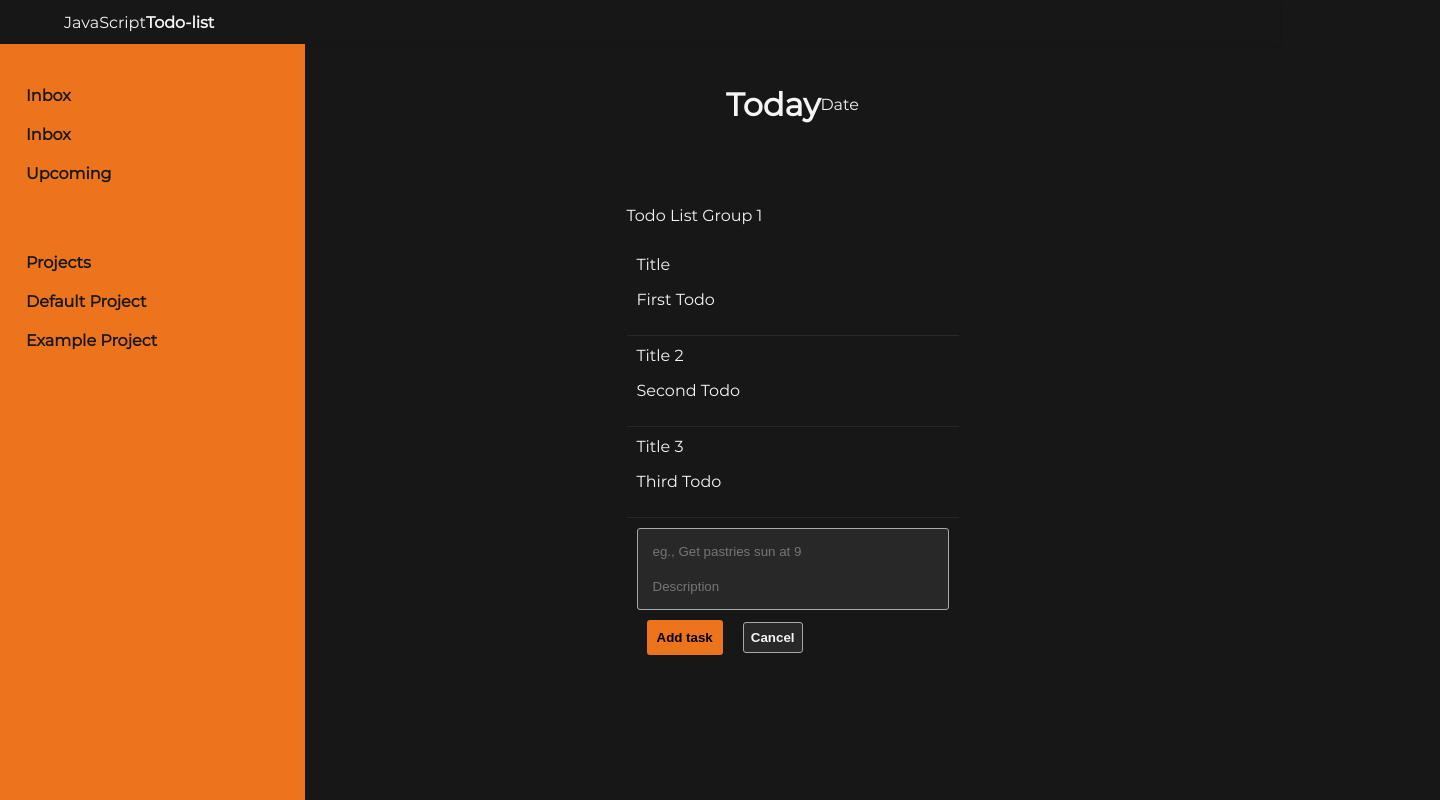
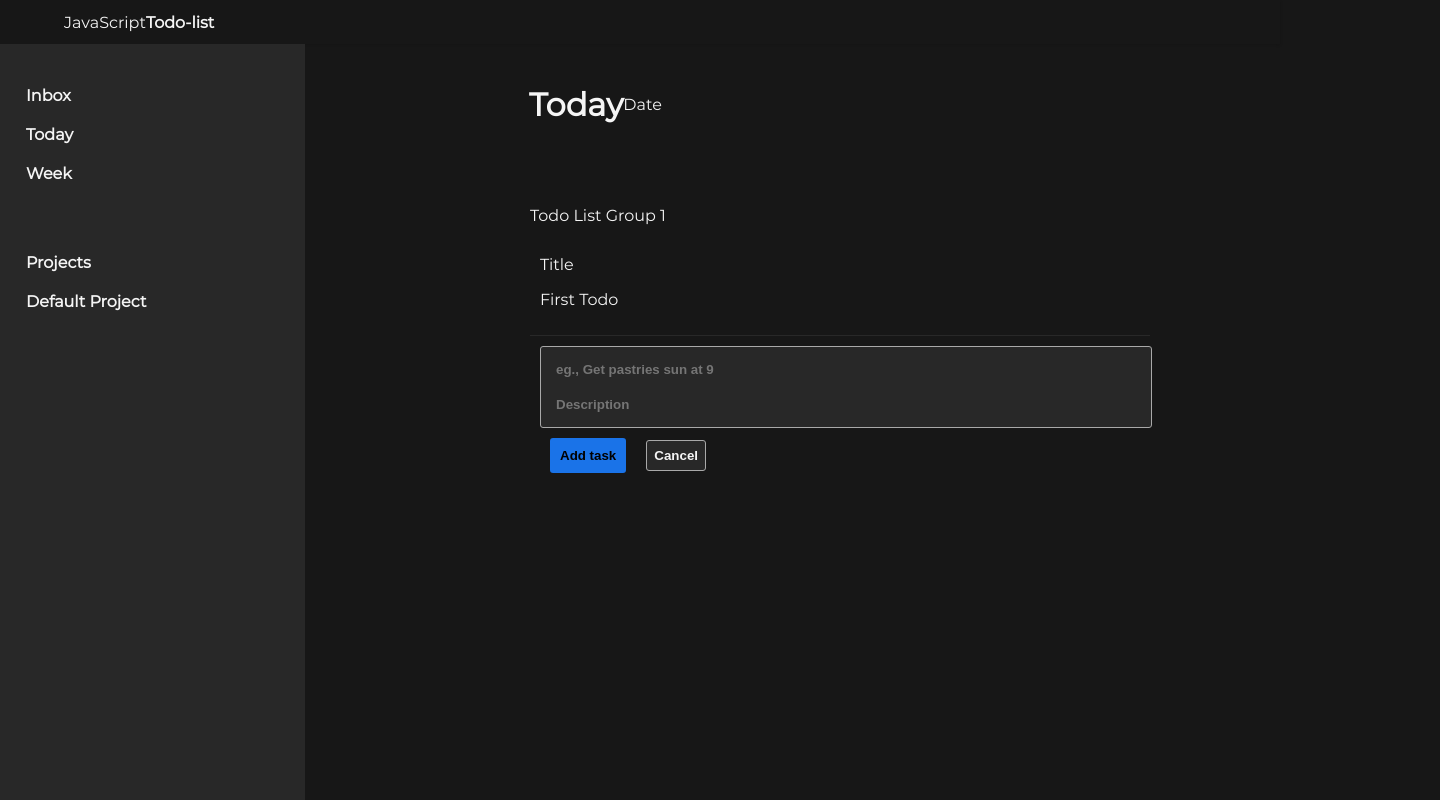
Before and after one commit to Mikadev1996/js-todo-list, a website built with webpack: page dist/index.html in a window 1280 px wide. Both pictures are taken after a click on the button "+ Add Todo". Shown: the whole page, 1440 px wide, since content can reach past the window. Built offline with nearby package versions, Linux system fonts and the light colour scheme.

Commit message:
+ add todo function

```diff
--- a/src/create-todo.js
+++ b/src/create-todo.js
@@ -1,94 +1,33 @@
-import {createElement} from "./index";
+import {refreshTodos} from "./mainPage";
 
-class Todo {
-    constructor(title, description, date, project) {
-        this.title = title;
-        this.description = description;
-        this.date = date;
-        this.project = project;
-    }
+const todoFactory = (id, project, title, description, date)  => {
+    return {id, project, title, description, date}
+};
 
-    get title() {
-        return this._title;
-    }
 
-    set title(value) {
-        if (value.length === 0) {
-            console.log("Please insert title");
-        }
-        this._title = value;
-    }
-}
 
 let todos = [
     {
-      id: 1,
-      title: "Title",
-      description: "First Todo",
-      date: "Date DD/MM/YYYY",
-      project: "Project",
+        id: 0,
+        project: "Default",
+        title: "Title",
+        description: "First Todo",
+        date: "Date DD/MM/YYYY",
     },
 ];
 
 
-function test() {
-    let addTodo = document.querySelectorAll(".add-todo");
-    addTodo.forEach((btn) => {
-        btn.onclick = handleAddTodo;
+function confirmAddTodo(project) {
+    const titleText = document.getElementById("default-title").value;
+    const descText = document.getElementById("default-desc").value;
+    const newTodo = todoFactory(todos.length ,project, titleText, descText, "Date");
 
-    })
+    if (titleText.length === 0) {
+        window.alert("Please insert a title");
+    } else {
+        todos.push(newTodo);
+        refreshTodos();
+    }
 }
 
-function handleAddTodo(input) {
-    console.log("Add todo clicked +", input.target);
-    updateAddTodoUI();
-}
-
-
-function updateAddTodoUI() {
-    const newTodoListItem= document.getElementById("new-todo-list-item");
-
-    function newTodo() {
-        const newTodoDiv = createElement("div", null, ["new-todo"]);
-        const inputSection = createElement("div", null, ["input-section"]);
-
-        const titleSpan = createElement("span");
-        const title = createElement("input", null, ["inputs", "input-title"]);
-        title.type = "text";
-        title.placeholder = "eg., Get pastries sun at 9"
-        titleSpan.append(title);
-
-        const descSpan = createElement("span");
-        const desc = createElement("input", null, ["inputs", "input-title"]);
-        desc.type = "text";
-        desc.placeholder = "Description";
-        descSpan.append(desc);
-
-        inputSection.append(titleSpan, descSpan);
-
-        function options() {
-            const optionsDiv = createElement("div", null, ["options"]);
-            const confirmDiv = createElement("div");
-            const confirmBtn = createElement("button", null, ["option-btn", "confirm-add-todo"], "Add task");
-            confirmDiv.append(confirmBtn)
-
-            const cancelDiv = createElement("div");
-            const cancelBtn = createElement("button", null, ["option-btn", "cancel-add-todo"], "Cancel");
-            confirmDiv.append(cancelBtn)
-
-            optionsDiv.append(confirmDiv, cancelDiv);
-
-            return optionsDiv;
-        }
-
-        newTodoDiv.append(inputSection, options());
-
-        return newTodoDiv;
-    }
-
-    newTodoListItem.innerHTML = "";
-    newTodoListItem.append(newTodo());
-}
-
-
-export {test};
+export {confirmAddTodo, todos};
--- a/src/index.js
+++ b/src/index.js
@@ -1,7 +1,5 @@
 import './style.css'
 import {mainPage} from "./mainPage";
-import {test} from "./create-todo";
-
 
 function createElement(type, id, classes, text) {
     const element = document.createElement(type);
@@ -21,6 +19,4 @@ function createElement(type, id, classes, text) {
 
 document.body.appendChild(mainPage());
 
-test();
-
 export {createElement}
--- a/src/mainPage.js
+++ b/src/mainPage.js
@@ -1,4 +1,5 @@
 import {createElement} from "./index";
+import {todos, confirmAddTodo} from "./create-todo";
 
 let menuItems = [
     {
@@ -7,11 +8,11 @@ let menuItems = [
     },
     {
         id: 2,
-        menu: "Inbox",
+        menu: "Today",
     },
     {
       id: 3,
-      menu: "Upcoming",
+      menu: "Week",
     },
 ];
 
@@ -20,38 +21,28 @@ let projects = [
         id: 1,
         menu: "Default Project",
     },
-    {
-        id: 2,
-        menu: "Example Project",
-    }
 ]
 
-let exampleTodos = [
-    {
-        id: 1,
-        title: "Title",
-        description: "First Todo",
-        date: "Date DD/MM/YYYY",
-        project: "Project",
-    },
-    {
-        id: 2,
-        title: "Title 2",
-        description: "Second Todo",
-        date: "Date DD/MM/YYYY",
-        project: "Project",
-    },
-    {
-        id: 3,
-        title: "Title 3",
-        description: "Third Todo",
-        date: "Date DD/MM/YYYY",
-        project: "Project",
-    },
-];
+function refreshTodos() {
+    const todoUnorderedList = document.getElementById("default");
+    todoUnorderedList.innerHTML = "";
 
+    todos.forEach((todo) => {
+        let todoListItem = createElement("li", todo.id, ["todo", "todo-item"], todo.title);
+        let todoDescription = createElement("p", null, null, todo.description);
+        todoListItem.append(todoDescription);
+        todoUnorderedList.append(todoListItem);
+    })
 
+    const addTodoBtnListItem = createElement("li", "new-todo-list-item", ["todo", "todo-btn"]);
+    const addTodoBtn = createElement("button", null, ["add-todo"], "+ Add Todo");
+    addTodoBtnListItem.append(addTodoBtn);
+    todoUnorderedList.append(addTodoBtnListItem);
+    addTodoBtn.onclick = addTodoUI;
 
+    addTodoBtnListItem.append(addTodoBtn);
+    return addTodoBtnListItem;
+}
 
 function mainPage() {
     const app = createElement("div", "app");
@@ -114,7 +105,7 @@ function mainPage() {
                     return viewHeaderDiv;
                 }
 
-                function todayView() {
+                function projectView() {
                     const todayViewDiv = createElement("div", "today-view");
                     const listsBox = createElement("div", "lists-box");
                     const listsDiv = createElement("div", "lists");
@@ -124,17 +115,20 @@ function mainPage() {
 
                     const defaultList = createElement("li", null, ["list"]);
                     const defaultListHeader = createElement("header", null, ["todo-header", "todo"], "Todo List Group 1");
-                    const todoUnorderedList = createElement("ul", null, ["todo", "todo-list"]);
+                    const todoUnorderedList = createElement("ul", "default", ["todo", "todo-list"]);
 
-                    exampleTodos.forEach((todo) => {
+
+                    todos.forEach((todo) => {
                         let todoListItem = createElement("li", todo.id, ["todo", "todo-item"], todo.title);
                         let todoDescription = createElement("p", null, null, todo.description);
                         todoListItem.append(todoDescription);
                         todoUnorderedList.append(todoListItem);
                     })
 
+
                     const addTodoBtnListItem = createElement("li", "new-todo-list-item", ["todo", "todo-btn"]);
                     const addTodoBtn = createElement("button", null, ["add-todo"], "+ Add Todo");
+                    addTodoBtn.onclick = addTodoUI
 
                     addTodoBtnListItem.append(addTodoBtn);
                     todoUnorderedList.append(addTodoBtnListItem);
@@ -146,11 +140,10 @@ function mainPage() {
                     listsBox.append(listsDiv);
                     todayViewDiv.append(listsBox);
 
-
                     return todayViewDiv;
                 }
 
-                editorDiv.append(viewHeader(), todayView());
+                editorDiv.append(viewHeader(), projectView());
 
                 return editorDiv;
             }
@@ -166,4 +159,57 @@ function mainPage() {
     return app;
 }
 
-export {mainPage};
+function addTodoUI() {
+    const newTodoListItem= document.getElementById("new-todo-list-item");
+
+    function newTodo() {
+        const newTodoDiv = createElement("div", null, ["new-todo"]);
+        const inputSection = createElement("div", null, ["input-section"]);
+
+        const titleSpan = createElement("span");
+        const title = createElement("input", "default-title", ["inputs", "input-title"]);
+        title.type = "text";
+        title.placeholder = "eg., Get pastries sun at 9"
+        titleSpan.append(title);
+
+        const descSpan = createElement("span");
+        const desc = createElement("input", "default-desc", ["inputs", "input-title"]);
+        desc.type = "text";
+        desc.placeholder = "Description";
+        descSpan.append(desc);
+
+        inputSection.append(titleSpan, descSpan);
+
+        function options() {
+            const optionsDiv = createElement("div", null, ["options"]);
+            const confirmDiv = createElement("div");
+            const confirmBtn = createElement("button", "default-confirm", ["option-btn", "confirm-add-todo"], "Add task");
+            confirmDiv.append(confirmBtn)
+
+            confirmBtn.addEventListener("click", () => {
+
+                confirmAddTodo("default");
+            })
+
+            const cancelDiv = createElement("div");
+            const cancelBtn = createElement("button", null, ["option-btn", "cancel-add-todo"], "Cancel");
+            confirmDiv.append(cancelBtn)
+            cancelBtn.onclick = refreshTodos;
+
+            optionsDiv.append(confirmDiv, cancelDiv);
+
+            return optionsDiv;
+        }
+
+        newTodoDiv.append(inputSection, options());
+
+        return newTodoDiv;
+    }
+
+    newTodoListItem.innerHTML = "";
+    newTodoListItem.append(newTodo());
+}
+
+
+
+export {mainPage, refreshTodos};
--- a/src/style.css
+++ b/src/style.css
@@ -82,11 +82,10 @@ body {
 
 #left-menu {
     font-weight: bold;
-    color: #171717;
     position: fixed;
     width: 305px;
     height: calc(100vh - 44px);
-    background: #EC741C;
+    background: #282828;
     left: 0;
 }
 
@@ -143,11 +142,11 @@ body {
 
 #header-content {
     display: flex;
-    justify-content: center;
+    justify-content: start;
     align-items: center;
     height: 100%;
     width: 100%;
-    padding: 0 8rem;
+    padding: 0 0 8rem 14rem;
 }
 
 #today-view {
@@ -157,15 +156,15 @@ body {
 #lists-box {
     display: flex;
     flex-direction: column;
-    align-items: center;
+    align-items: start;
     justify-content: center;
     width: 100%;
     padding: 2rem 0;
+    margin: 0 10rem;
 }
 
 #lists {
     max-width: 800px;
-    min-width: 280px;
     padding: 0 55px;
 }
 
@@ -183,10 +182,11 @@ body {
 }
 .todo-item {
     border-bottom: solid 1px #282828;
+    width: 600px;
 }
 
 .input-section {
-    width: 300px;
+    width: 600px;
     color: whitesmoke;
     background: #282828;
     padding: 5px;
@@ -196,6 +196,10 @@ body {
 
 .inputs {
     width: 90%;
+}
+
+.input-title {
+    font-weight: bold;
 }
 
 .options {
@@ -212,7 +216,7 @@ body {
 }
 
 .confirm-add-todo {
-    background: #EC741C;
+    background: #1a73e8;
     color: black;
     padding: 10px;
 }
```
Also changed, not shown: dist/main.js, 1 other file.
